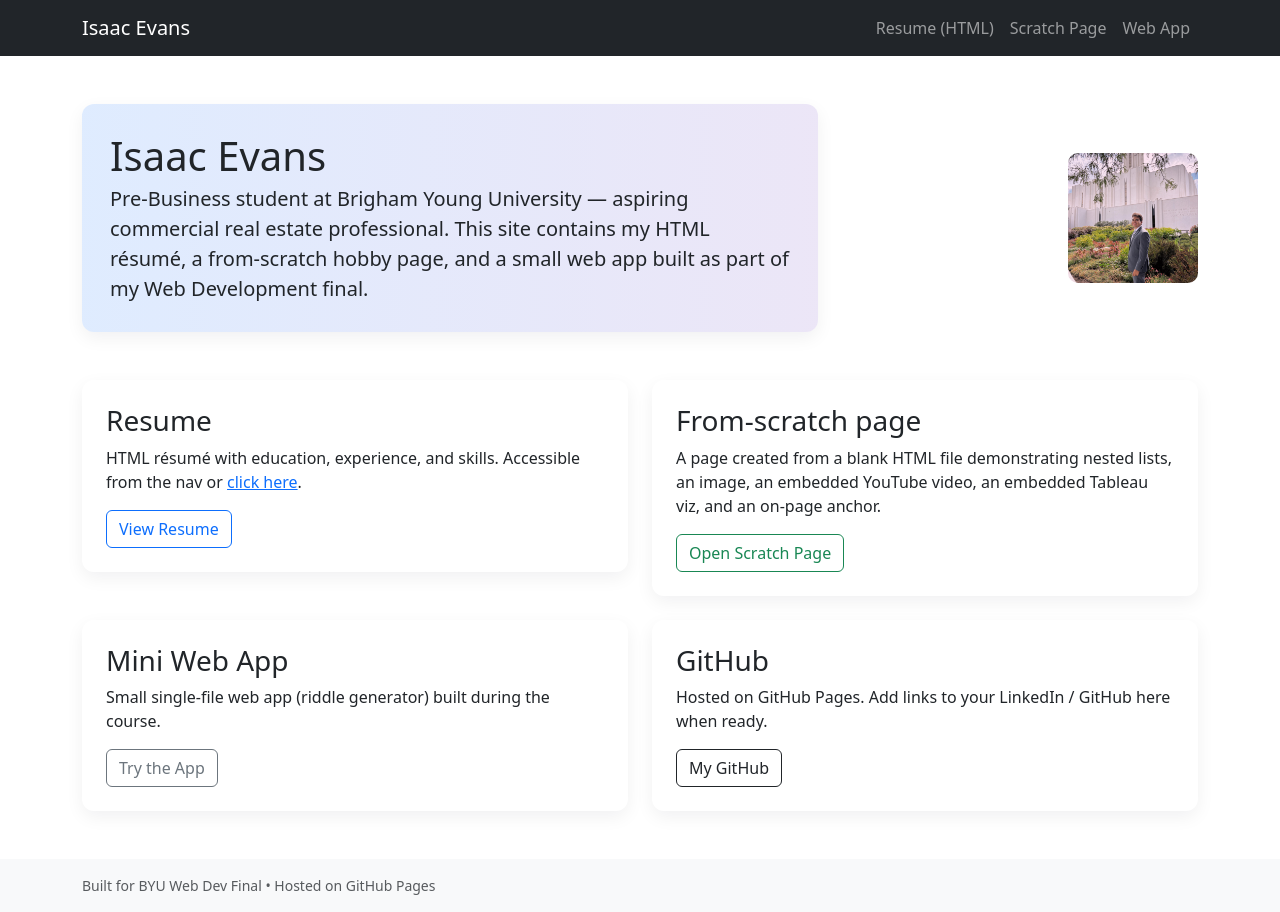
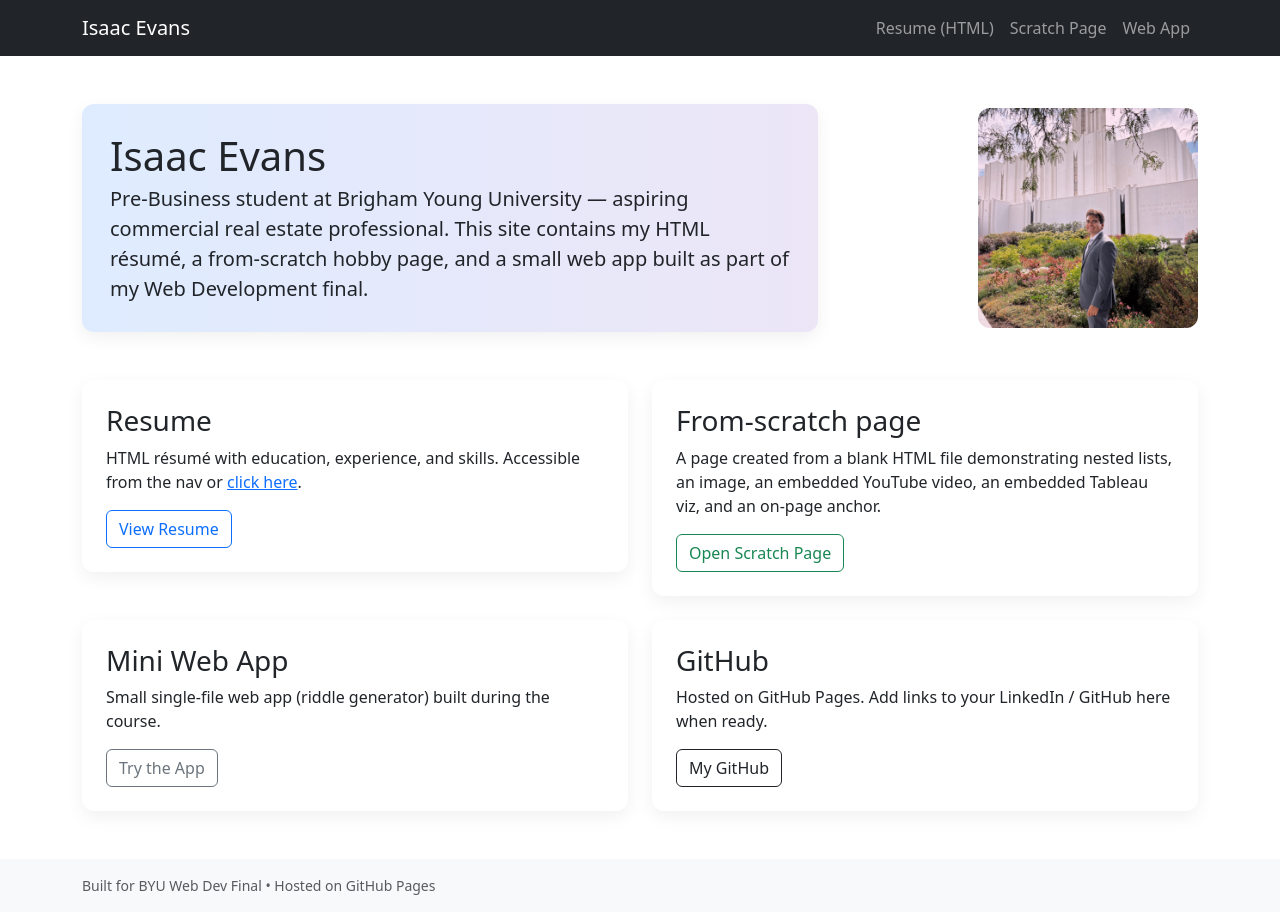
Before and after one commit to evanstisaac-bot/IS201, a plain HTML site: page index.html in a window 1280 px wide. Drawn offline with nearby package versions, Linux system fonts and the light colour scheme.

Commit message:
Made pic bigger

```diff
--- a/index.html
+++ b/index.html
@@ -44,7 +44,7 @@
         </div>
       </div>
       <div class="col-md-4 text-md-end mt-3 mt-md-0">
-        <img src="assets/profile.jpg" alt="Isaac profile" style="width:130px;height:130px;object-fit:cover;border-radius:10px;">
+        <img src="assets/profile.jpg" alt="Isaac profile" style="width:220px;height:220px;object-fit:cover;border-radius:12px;">
       </div>
     </div>
   </header>
```
